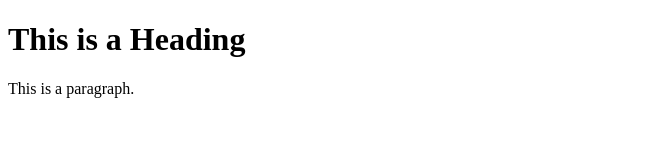
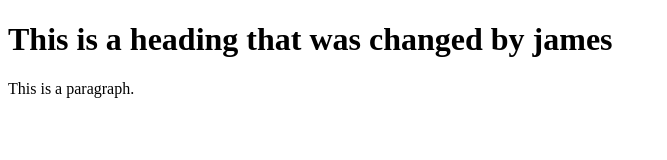
Before and after one commit to LanceManganti/testing-testing, a plain HTML site: page index.html in a window 1280 px wide. Shown: the whole page, without its empty margins (0-667 px from the left). Drawn offline with Linux system fonts and the light colour scheme.

Commit message:
Update index.html

```diff
--- a/index.html
+++ b/index.html
@@ -5,7 +5,7 @@
 </head>
 <body>
 
-<h1>This is a Heading</h1>
+<h1>This is a heading that was changed by james</h1>
 <p>This is a paragraph.</p>
 
 </body>
```
